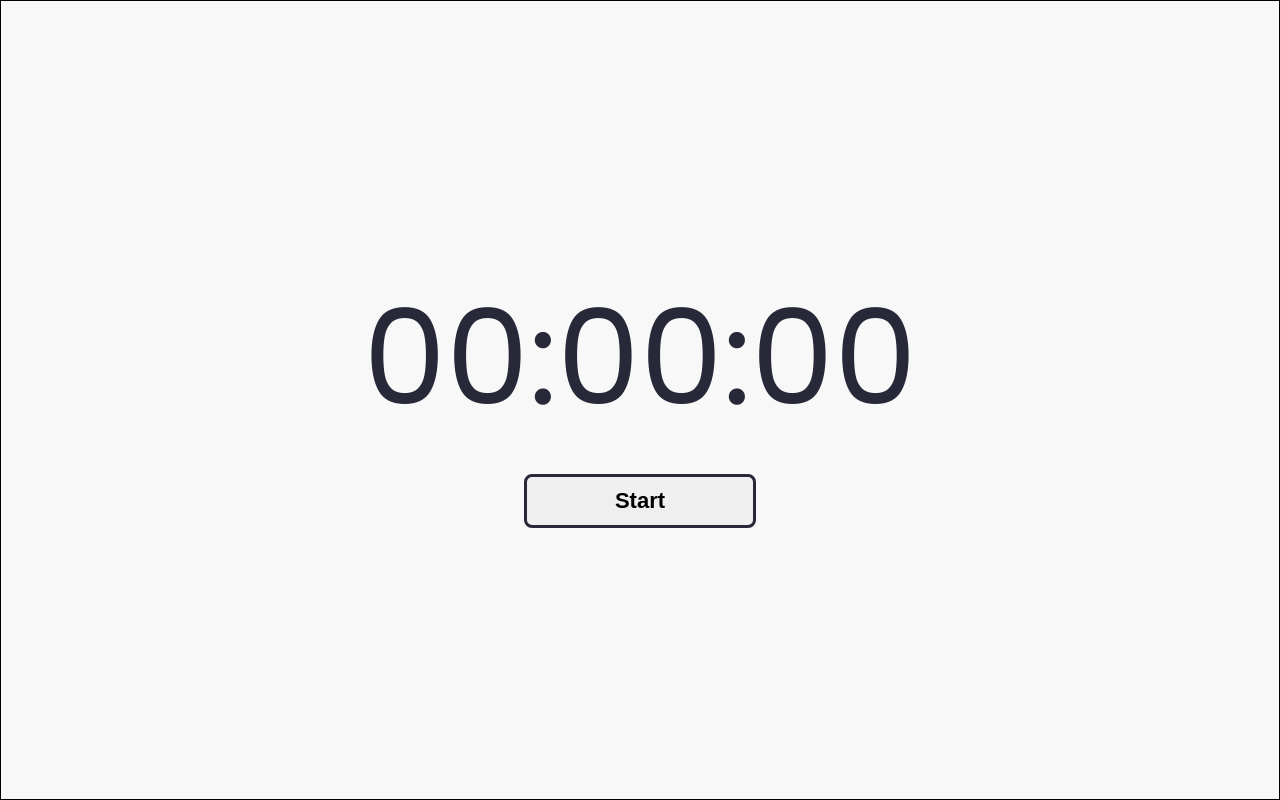
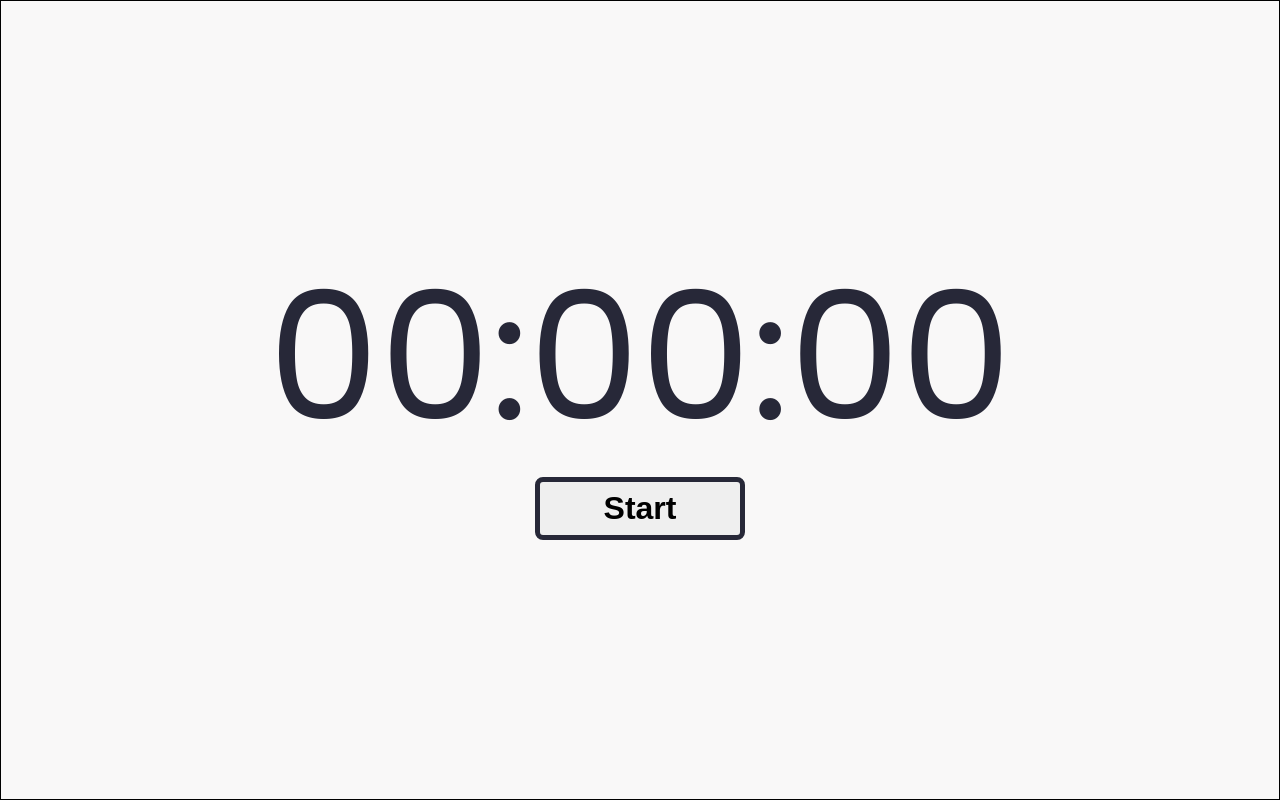
Before and after one commit to JoelLau/intervals, a plain HTML site: page index.html in a window 1280 px wide. Drawn offline with Linux system fonts and the light colour scheme.

Commit message:
increased font-size, reduced line-height

```diff
--- a/style.css
+++ b/style.css
@@ -21,8 +21,8 @@
 }
 
 html {
-  font-size: 137.5%;
-} /*22px*/
+  font-size: 100%;
+} /*16px*/
 
 body {
   background: var(--background-primary);
@@ -38,15 +38,20 @@ body {
   box-sizing: border-box;
 }
 
+p {
+  margin-bottom: 1rem;
+}
+
 h1,
 h2,
 h3,
 h4,
-h5 {
+h5,
+.hero {
   margin: 3rem 0 1.38rem;
   font-family: "Poppins", sans-serif;
   font-weight: 400;
-  line-height: 1.3;
+  line-height: 1.1;
 }
 
 .hero {
@@ -74,16 +79,12 @@ small {
   font-size: 0.618rem;
 }
 
-.hero {
-  font-size: 6em;
-}
-
 .btn {
   padding: 0.5rem 4rem;
-  border: 3px solid var(--raisin-black);
+  border: 5px solid var(--raisin-black);
   border-radius: 8px;
-  font-weight: bold;
-  font-size: 1em;
+  font-weight: 600;
+  font-size: 2em;
 }
 
 .flex-center-xy {
@@ -102,3 +103,7 @@ small {
 .hidden {
   display: none;
 }
+
+.text-center {
+  text-align: center;
+}
```
